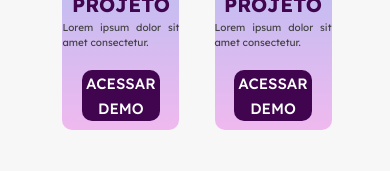
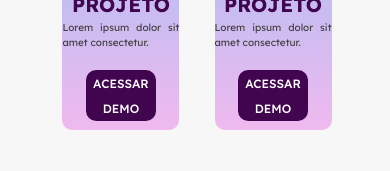
Before and after one commit to gustavoaleds/site-pessoal-react, a React (Vite) app: page / in a window 390 px wide. Shown: the part 529-700 px from the top of the page. Built offline with nearby package versions, Linux system fonts and the light colour scheme.

Commit message:
Update Portfolio.css

```diff
--- a/src/components/Portfolio/Portfolio.css
+++ b/src/components/Portfolio/Portfolio.css
@@ -238,8 +238,8 @@ button{
 
 }
 button{
-  width: 20vw;
+  width: 18vw;
   height: 6vh;
-  font-size: 15px;
+  font-size: 12px;
 }
 }
```
